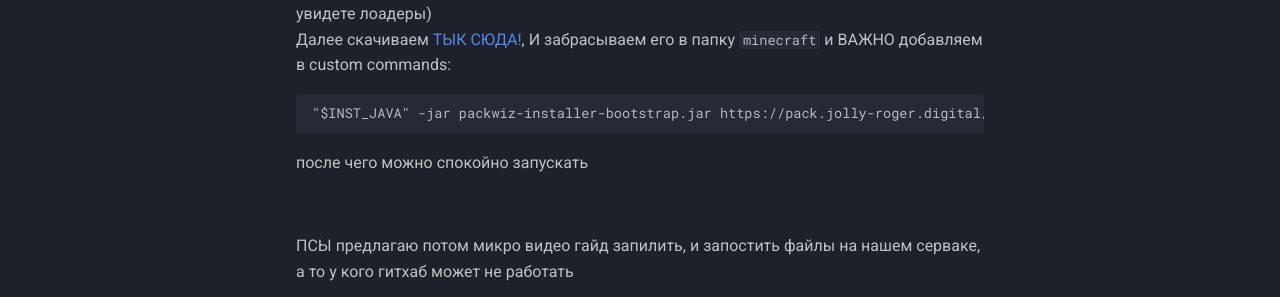
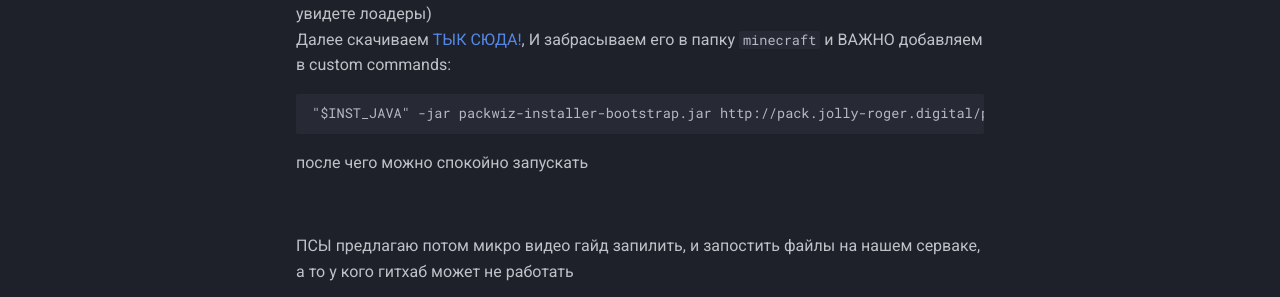
Before and after one commit to HooMkA/genart-homka--create-aerounautic-server, an MkDocs documentation site: the page built from docs/index.md, in a window 1280 px wide. Shown: the part 255-552 px from the top of the page. Built offline with MkDocs 1.6.1 and Material for MkDocs 9.7.7, drawn with Linux system fonts in a browser that asks for light colours; some of the changed lines change nothing that is shown.

Commit message:
Обновил ссылки на pack и jar чтобы работали на 80ом порту

````diff
--- a/docs/index.md
+++ b/docs/index.md
@@ -1,8 +1,8 @@
 ## Как скачать нормально
 В Prism/PolyMC создаём инстанс 1.21.1 и Neoforge 21.1.230(bтам чуть ниже покрутить и увидете лоадеры)
-Далее скачиваем [ТЫК СЮДА!](https://pack.jolly-roger.digital/extras/packwiz-installer-bootstrap.jar), И забрасываем его в папку `minecraft` и ВАЖНО добавляем в custom commands:
+Далее скачиваем [ТЫК СЮДА!](http://pack.jolly-roger.digital/extras/packwiz-installer-bootstrap.jar), И забрасываем его в папку `minecraft` и ВАЖНО добавляем в custom commands:
 ```env
-"$INST_JAVA" -jar packwiz-installer-bootstrap.jar https://pack.jolly-roger.digital/pack/pack.toml
+"$INST_JAVA" -jar packwiz-installer-bootstrap.jar http://pack.jolly-roger.digital/pack/pack.toml
 ```
 после чего можно спокойно запускать
 
````
